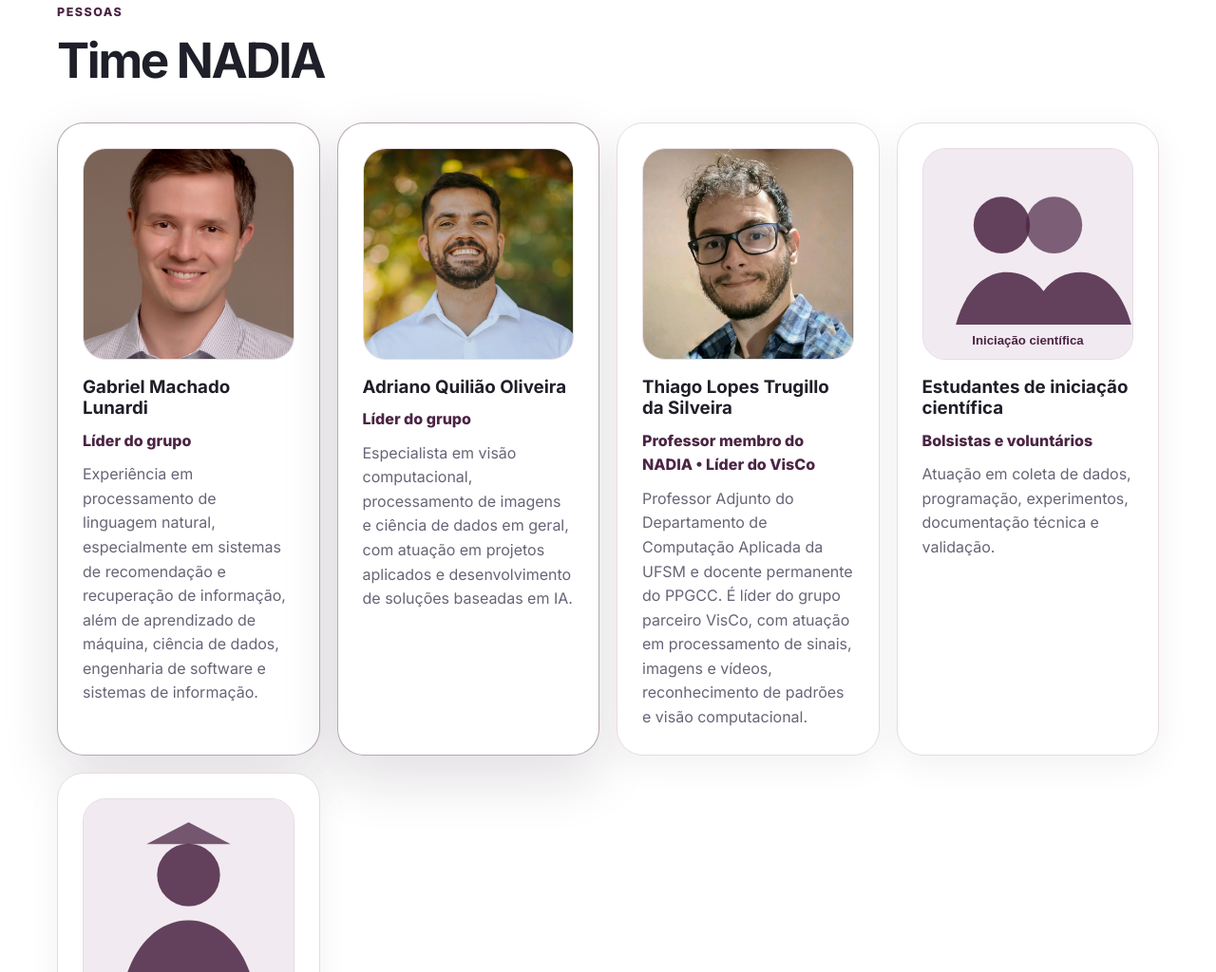
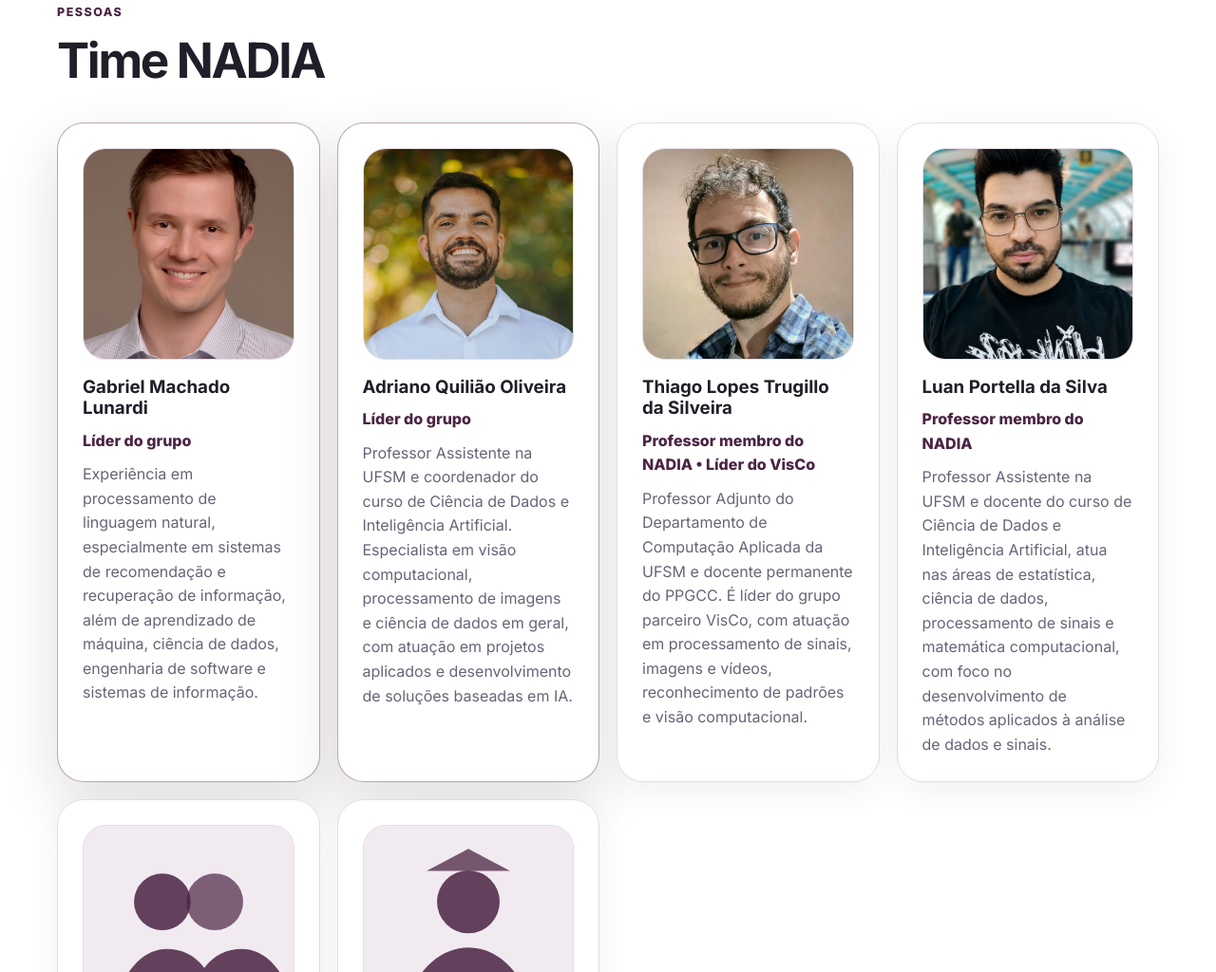
Before and after one commit to nadiaufsm/nadiaufsm.github.io, a plain HTML site: page index.html in a window 1280 px wide. Shown: the part 4095-5119 px from the top of the page at 95% size. Drawn offline with Linux system fonts and the light colour scheme.

Commit message:
Update index.html

```diff
--- a/index.html
+++ b/index.html
@@ -193,13 +193,19 @@
           <div class="person-photo"><img src="assets/pessoas/adriano-quiliao.jpeg" alt="Foto de Adriano Quilião Oliveira" /></div>
           <h3>Adriano Quilião Oliveira</h3>
           <p class="role">Líder do grupo</p>
-          <p>Especialista em visão computacional, processamento de imagens e ciência de dados em geral, com atuação em projetos aplicados e desenvolvimento de soluções baseadas em IA.</p>
+          <p>Professor Assistente na UFSM e coordenador do curso de Ciência de Dados e Inteligência Artificial. Especialista em visão computacional, processamento de imagens e ciência de dados em geral, com atuação em projetos aplicados e desenvolvimento de soluções baseadas em IA.</p>
         </article>
         <article class="person-card">
           <div class="person-photo"><img src="assets/pessoas/thiago-trugillo.png" alt="Foto de Thiago Lopes Trugillo da Silveira" /></div>
           <h3>Thiago Lopes Trugillo da Silveira</h3>
           <p class="role">Professor membro do NADIA • Líder do VisCo</p>
           <p>Professor Adjunto do Departamento de Computação Aplicada da UFSM e docente permanente do PPGCC. É líder do grupo parceiro VisCo, com atuação em processamento de sinais, imagens e vídeos, reconhecimento de padrões e visão computacional.</p>
+        </article>
+        <article class="person-card">
+          <div class="person-photo"><img src="assets/pessoas/luan.jpeg" alt="Foto de Luan Portella da Silva" /></div>
+          <h3>Luan Portella da Silva</h3>
+          <p class="role">Professor membro do NADIA</p>
+          <p>Professor Assistente na UFSM e docente do curso de Ciência de Dados e Inteligência Artificial, atua nas áreas de estatística, ciência de dados, processamento de sinais e matemática computacional, com foco no desenvolvimento de métodos aplicados à análise de dados e sinais.</p>
         </article>
         <article class="person-card">
           <div class="person-photo"><img src="assets/pessoas/estudantes-ic.svg" alt="Foto ou imagem representativa de estudantes de iniciação científica" /></div>
```
